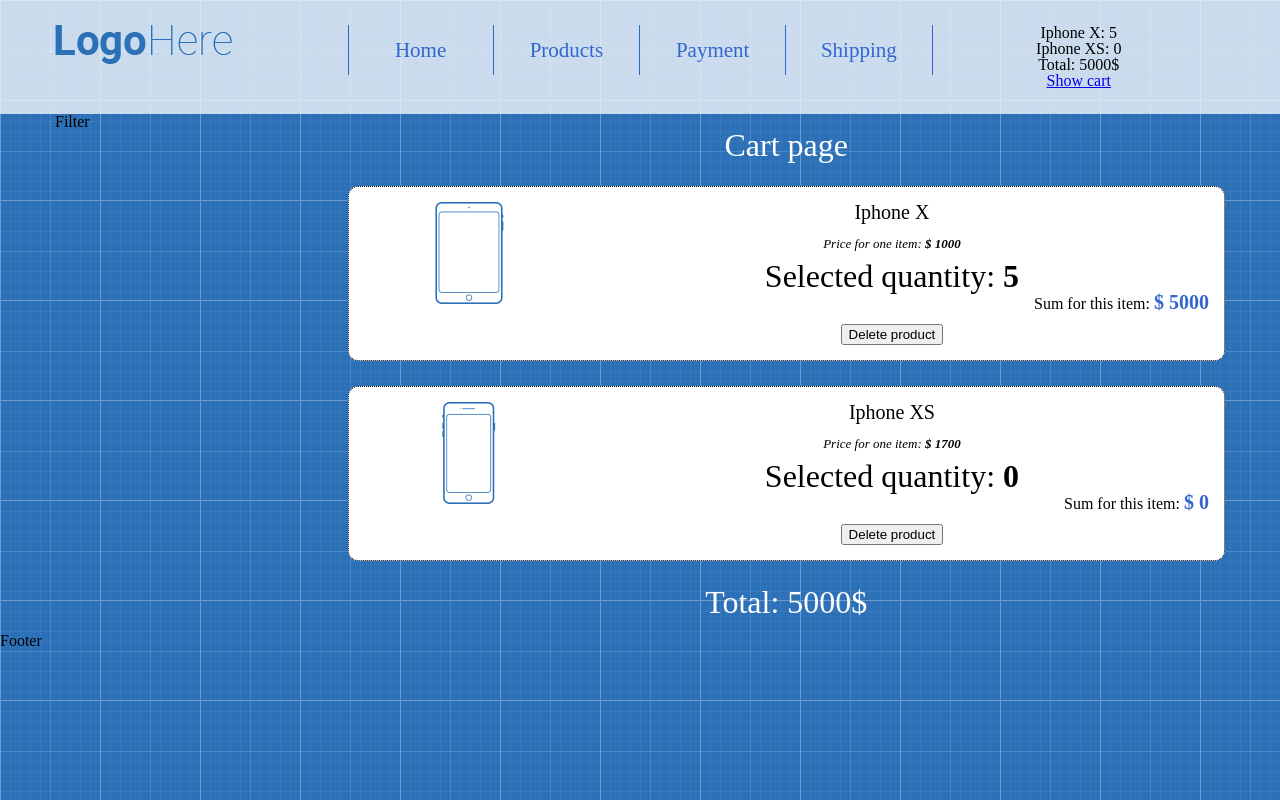
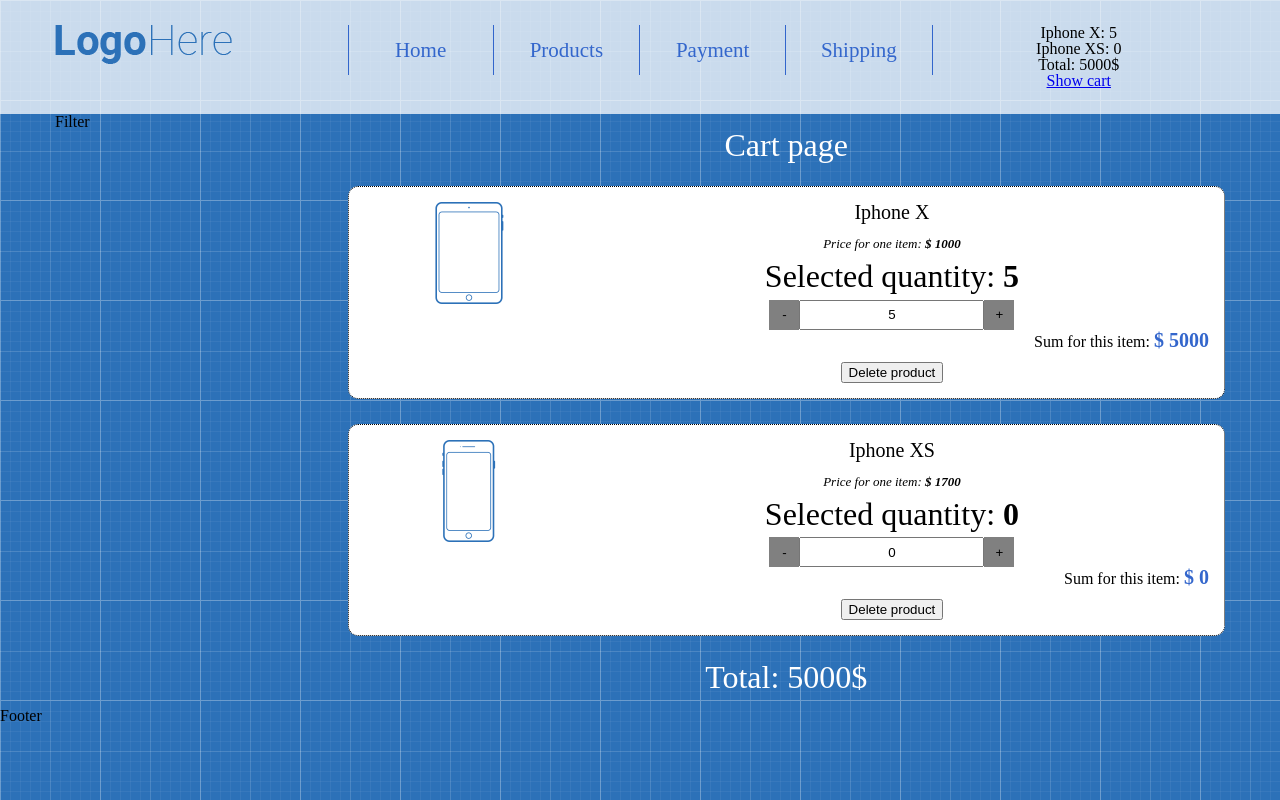
Before and after one commit to dimonkatri4/shop-project, a React (Create React App) app: page /cart in a window 1280 px wide. Built offline with nearby package versions, Linux system fonts and the light colour scheme.

Commit message:
добавили кнопки зміни кількості товару в корзині

```diff
--- a/src/Components/Cart/CartProductListItemExtended.js
+++ b/src/Components/Cart/CartProductListItemExtended.js
@@ -23,6 +23,11 @@
                         Selected quantity: <span className="bold"> {productCount} </span>
 
                 </p>
+                <div className="product-quantity">
+                    <button>-</button>
+                    <input type=""text readOnly value={productCount} />
+                    <button>+</button>
+                </div>
                 <p className="cart-extended-sum">
                         Sum for this item: <span className="bold sum-price">$ {(product.price * productCount)} </span>
                 </p>
```
